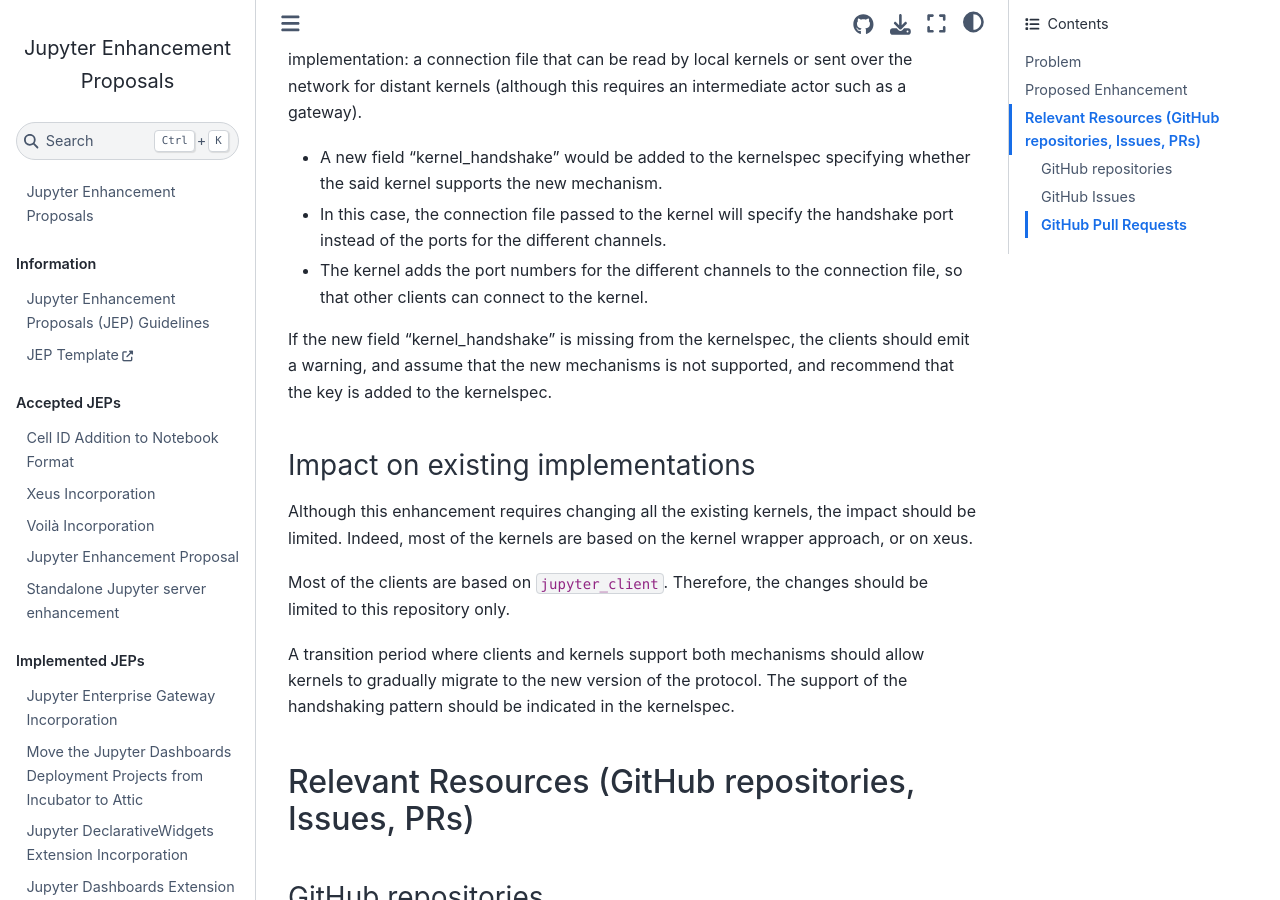
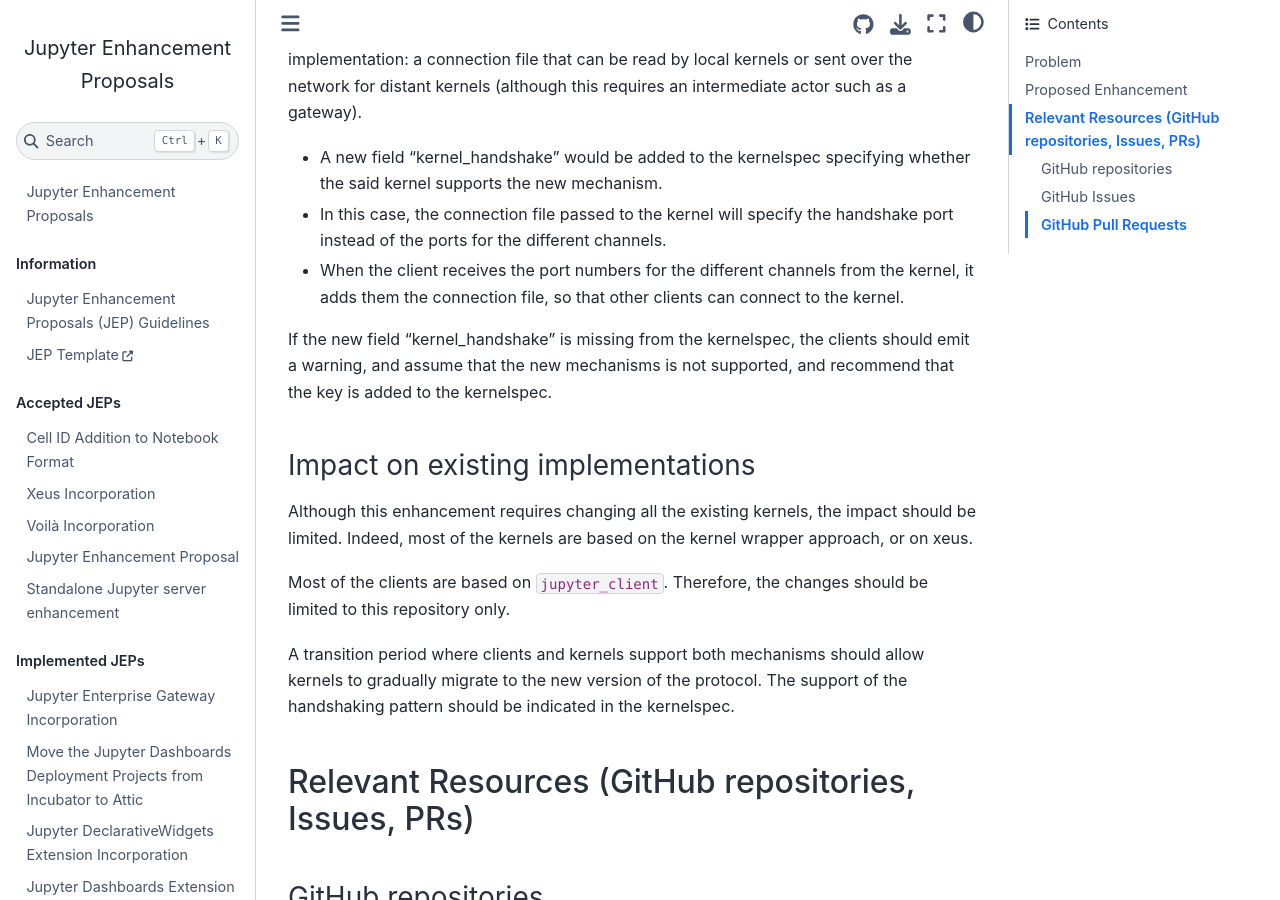
Before and after one commit to jupyter/enhancement-proposals, a Jupyter Book: the page built from jupyter-handshaking/jupyter-handshaking.md, in a window 1280 px wide and 900 px high, scrolled down 886 px. Built offline with Jupyter Book 1.0.4 settings and Sphinx 7.4.7 and the Sphinx Book theme 1.1.4, drawn with Linux system fonts in a browser that asks for light colours.

Commit message:
Channel ports should be added to the connection file by the client, not the kernel

```diff
--- a/jupyter-handshaking/jupyter-handshaking.md
+++ b/jupyter-handshaking/jupyter-handshaking.md
@@ -19,7 +19,7 @@
 
 - A new field "kernel_handshake" would be added to the kernelspec specifying whether the said kernel supports the new mechanism.
 - In this case, the connection file passed to the kernel will specify the handshake port instead of the ports for the different channels.
-- The kernel adds the port numbers for the different channels to the connection file, so that other clients can connect to the kernel.
+- When the client receives the port numbers for the different channels from the kernel, it adds them the connection file, so that other clients can connect to the kernel.
 
 If the new field "kernel_handshake" is missing from the kernelspec, the clients should emit a warning, and assume that the new mechanisms is not supported, and recommend that the key is added to the kernelspec.
 
```
